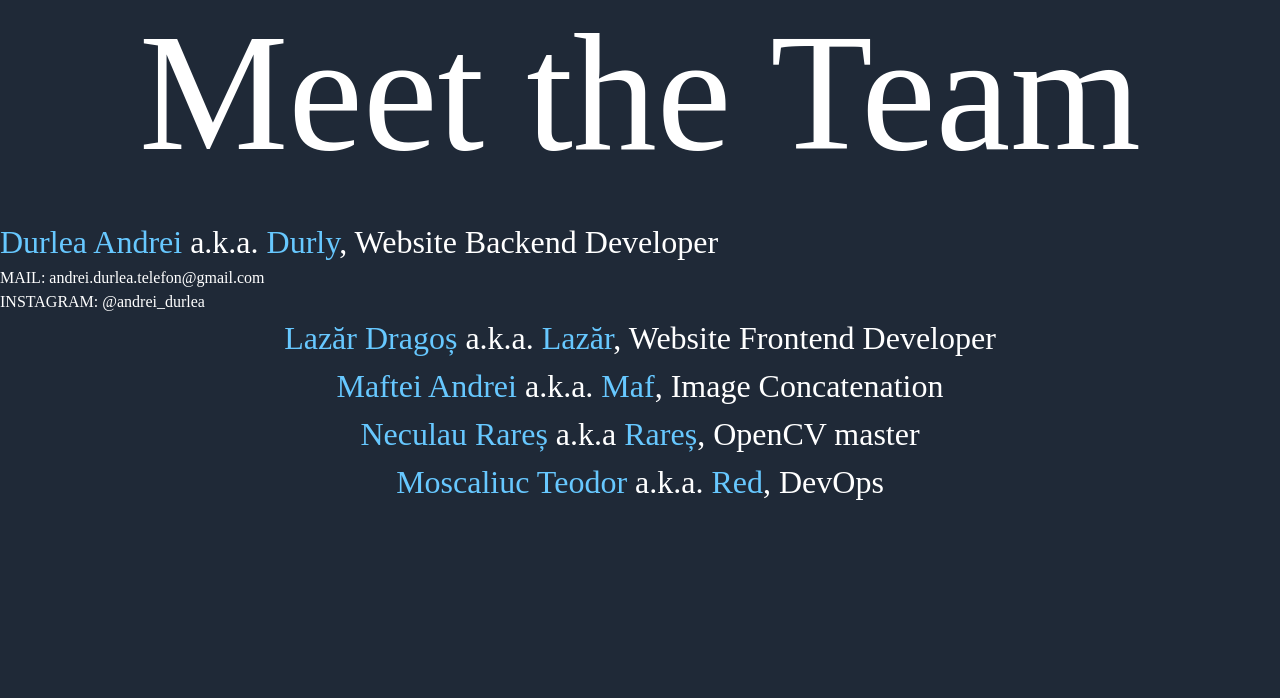
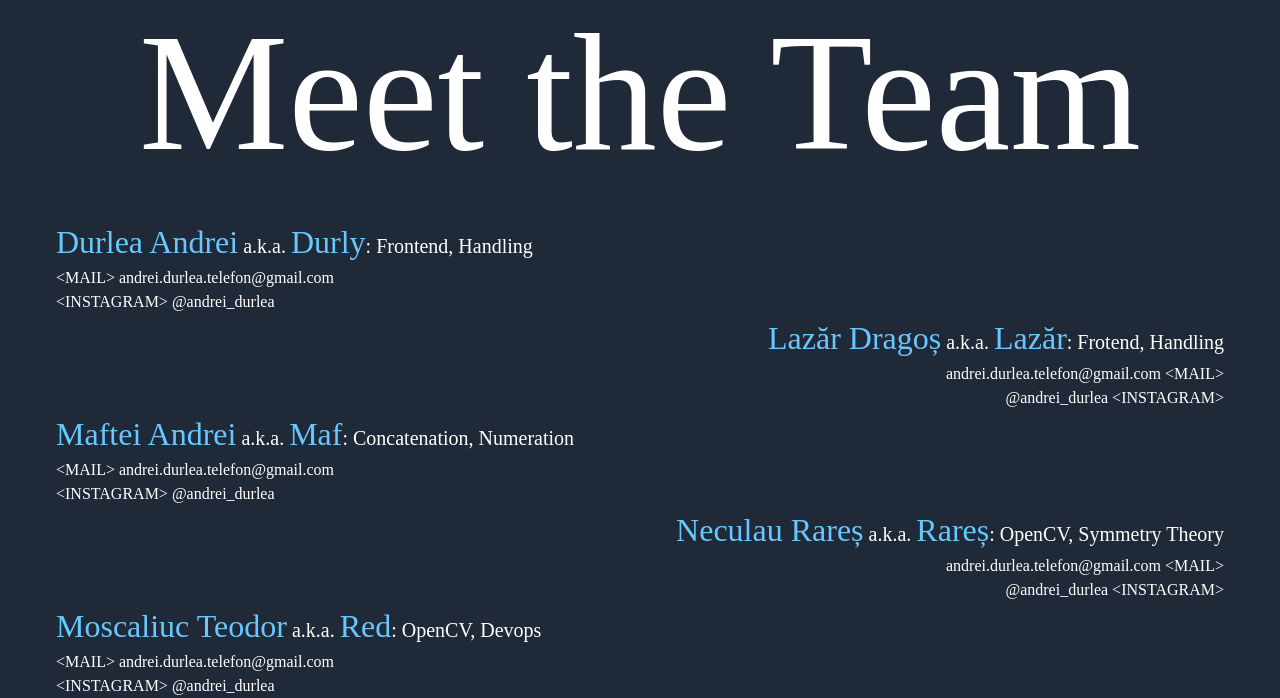
Before and after one commit to RedKyet/byteforce_hackathon, a Django app: page /contact in a window 1280 px wide. Shown: the part 106-804 px from the top of the page. Before the commit the page ends 606 px from the top, so only its background shows below. Run offline with Django 4.2, Linux system fonts and the light colour scheme; some libraries are stand-ins or nearby versions; some web fonts are replaced.

Commit message:
Finalised /contact (missing logos)

```diff
--- a/Website/templates/@base.html
+++ b/Website/templates/@base.html
@@ -53,9 +53,10 @@
             }
 
             ::-webkit-scrollbar-track {
-                background: #002B5B;
+                background: #1f2937;
             }
 
+            {% comment %} #1f2937 to make scrollbar dissapear {% endcomment %}
             ::-webkit-scrollbar-thumb {
                 background: #256D85;
             }
--- a/Website/templates/contact.html
+++ b/Website/templates/contact.html
@@ -6,21 +6,22 @@
     <div class="text-center animate__animated animate__fadeIn" style="">
         <h1 style="font-size: 10.5rem; color: white"> Meet the Team </h1>
     </div>
-    <h1 class="text-left animate__animated animate__slideInLeft animate__delay-1s" style="font-size: 2rem; color: white"> <span style="color: #67C8FF">Durlea Andrei</span> a.k.a. <span style="color: #67C8FF">Durly</span>, Website Backend Developer</h1>
-    <h1 class="text-left animate__animated animate__slideInLeft animate__delay-1s" style="font-size: 1rem; color: white"> <span style="color: white">MAIL: andrei.durlea.telefon@gmail.com <p><a href = "https://www.instagram.com/andrei_durlea"/></a>INSTAGRAM: @andrei_durlea</p></h1>
+    <h1 class="ml-14 text-left animate__animated animate__fadeInLeft animate__delay-1s" style="font-size: 2rem; color: white"> <span style="color: #67C8FF">Durlea Andrei</span><a style="font-size: 1.25rem"> a.k.a. </a><span style="color: #67C8FF">Durly</span><a style="font-size: 1.25rem">: Frontend, Handling</a></h1>
+    <h1 class="ml-14 text-left animate__animated animate__fadeInLeft animate__delay-2s" style="font-size: 1rem; color: white"> <span style="color: white">&#60MAIL&#62 andrei.durlea.telefon@gmail.com <p><a href = "https://www.instagram.com/andrei_durlea"/></a>&#60INSTAGRAM&#62 @andrei_durlea</p><p></p></h1>
 
-    <h1 class="text-center animate__animated animate__slideInRight animate__delay-2s" style="font-size: 2rem; color: white"> <span style="color: #67C8FF">Lazăr Dragoș</span> a.k.a. <span style="color: #67C8FF">Lazăr</span>, Website Frontend Developer</h1>
-    <h1 class="text-center animate__animated animate__slideInRight animate__delay-2s" style="font-size: 1rem; color: white"> <span style="color: #67C8FF"></h1>
+    <h1 class="mr-14 text-right animate__animated animate__slideInRight animate__delay-1s" style="font-size: 2rem; color: white"> <span style="color: #67C8FF">Lazăr Dragoș</span><a style="font-size: 1.25rem"> a.k.a. </a><span style="color: #67C8FF">Lazăr</span><a style="font-size: 1.25rem">: Frotend, Handling</a></h1>
+    <h1 class="mr-14 text-right animate__animated animate__slideInRight animate__delay-2s" style="font-size: 1rem; color: white"> <span style="color: white">andrei.durlea.telefon@gmail.com &#60MAIL&#62<p><a href = "https://www.instagram.com/andrei_durlea"/></a>@andrei_durlea &#60INSTAGRAM&#62</p><p></p></h1>
 
-    <h1 class="text-center animate__animated animate__slideInLeft animate__delay-3s" style="font-size: 2rem; color: white"> <span style="color: #67C8FF">Maftei Andrei</span> a.k.a. <span style="color: #67C8FF">Maf</span>, Image Concatenation</h1>
-    <h1 class="text-center animate__animated animate__slideInLeft animate__delay-3s" style="font-size: 1rem; color: white"> <span style="color: #67C8FF"></h1>
+    <h1 class="ml-14 text-left animate__animated animate__slideInLeft animate__delay-1s" style="font-size: 2rem; color: white"> <span style="color: #67C8FF">Maftei Andrei</span><a style="font-size: 1.25rem"> a.k.a. </a><span style="color: #67C8FF">Maf</span><a style="font-size: 1.25rem">: Concatenation, Numeration</a></h1>
+    <h1 class="ml-14 text-left animate__animated animate__slideInLeft animate__delay-2s" style="font-size: 1rem; color: white"> <span style="color: white">&#60MAIL&#62 andrei.durlea.telefon@gmail.com <p><a href = "https://www.instagram.com/andrei_durlea"/></a>&#60INSTAGRAM&#62 @andrei_durlea</p><p></p></h1>
 
-    <h1 class="text-center animate__animated animate__slideInRight animate__delay-4s" style="font-size: 2rem; color: white"> <span style="color: #67C8FF">Neculau Rareș</span> a.k.a <span style="color: #67C8FF">Rareș</span>, OpenCV master</h1>
-    <h1 class="text-center animate__animated animate__slideInRight animate__delay-4s" style="font-size: 1rem; color: white"> <span style="color: #67C8FF"></h1>
+    <h1 class="mr-14 text-right animate__animated animate__slideInRight animate__delay-1s" style="font-size: 2rem; color: white"> <span style="color: #67C8FF">Neculau Rareș</span><a style="font-size: 1.25rem"> a.k.a. </a><span style="color: #67C8FF">Rareș</span><a style="font-size: 1.25rem">: OpenCV, Symmetry Theory</a></h1>
+    <h1 class="mr-14 text-right animate__animated animate__slideInRight animate__delay-2s" style="font-size: 1rem; color: white"> <span style="color: white">andrei.durlea.telefon@gmail.com &#60MAIL&#62<p><a href = "https://www.instagram.com/andrei_durlea"/></a>@andrei_durlea &#60INSTAGRAM&#62</p><p></p></h1>
 
-    <h1 class="text-center animate__animated animate__slideInLeft animate__delay-5s" style="font-size: 2rem; color: white"> <span style="color: #67C8FF">Moscaliuc Teodor</span> a.k.a. <span style="color: #67C8FF">Red</span>, DevOps</h1>
-    <h1 class="text-center animate__animated animate__slideInLeft animate__delay-5s" style="font-size: 1rem; color: white"> <span style="color: #67C8FF"></h1>
+    <h1 class="ml-14 text-left animate__animated animate__slideInLeft animate__delay-1s" style="font-size: 2rem; color: white"> <span style="color: #67C8FF">Moscaliuc Teodor</span><a style="font-size: 1.25rem"> a.k.a. </a><span style="color: #67C8FF">Red</span><a style="font-size: 1.25rem">: OpenCV, Devops</a></h1>
+    <h1 class="ml-14 text-left animate__animated animate__slideInLeft animate__delay-2s" style="font-size: 1rem; color: white"> <span style="color: white">&#60MAIL&#62 andrei.durlea.telefon@gmail.com <p><a href = "https://www.instagram.com/andrei_durlea"/></a>&#60INSTAGRAM&#62 @andrei_durlea</p><p></p></h1>
 </div>
+
 {% endblock content %}
 
 {% block background %}
@@ -28,7 +29,9 @@ body {
     background-color: #001329;
     {% comment %} font-family: Arial; {% endcomment %}
 }
-
+{% comment %} <script>
+    document.documentElement.style.setProperty('--animate-duration', '.5s');
+</script> {% endcomment %}
 
 {% comment %} .fade-in-text {
     font-size: 150px;
--- a/Website/templates/home.html
+++ b/Website/templates/home.html
@@ -18,7 +18,7 @@
 body {
 
     background-color: #001329;
-
+    document.documentElement.style.setProperty('--animate-duration', '.5s');
     {% comment %} font-family: Arial; {% endcomment %}
 }
 
@@ -32,7 +32,6 @@ body {
     0% { opacity: 0; }
     100% { opacity: 1; }
 } {% endcomment %}
-
 {% endblock background %}
 
 {% block nav1 %}
```
